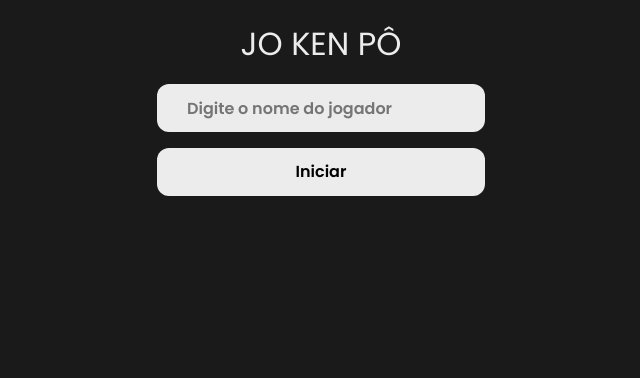
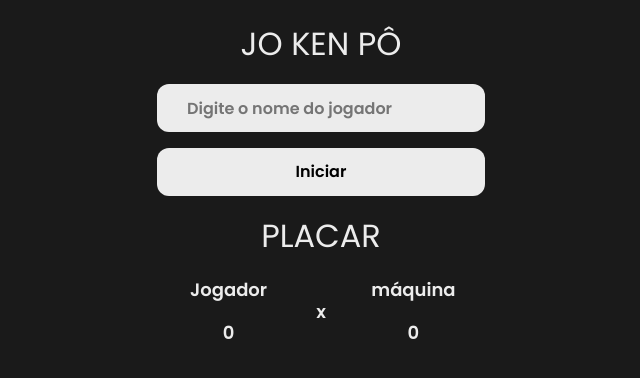
Before and after one commit to mickalala/Jo-ken-po, a React (Vite) app: page / in a window 1280 px wide. Shown: the top 378 px of the page, without its empty margins (319-959 px from the left). Built offline with nearby package versions, Linux system fonts and the light colour scheme.

Commit message:
feat(ui): create Score component with basic styling

```diff
--- a/src/App.jsx
+++ b/src/App.jsx
@@ -1,5 +1,6 @@
 import { Button } from "./components/button";
 import { Input } from "./components/input";
+import { Score } from "./components/score";
 import * as C from "./styles";
 
 function App() {
@@ -14,6 +15,7 @@ function App() {
           onChange={(value) => console.log(value)}
         />
         <Button>Iniciar</Button>
+        <Score userName="Jogador" scorePlayer="0" scoreComputer="0"></Score>
       </C.Flex>
     </C.Container>
   );
--- /dev/null
+++ b/src/components/score/index.jsx
@@ -0,0 +1,24 @@
+import { Typography, Flex } from "../../styles";
+
+export const Score = ({ userName, scorePlayer, scoreComputer }) => {
+  userName = userName.length > 12 ? `${userName.slice(0, 8)}...` : userName;
+  return (
+    <Flex direction="column">
+      <Typography weight="400" size="32px" lineHeight="48px">
+        PLACAR
+      </Typography>
+      <Flex justify="space-between">
+        <Flex direction="column" gap="2px">
+          <Typography>{userName}</Typography>
+          <Typography>{scorePlayer}</Typography>
+        </Flex>
+        <Typography>x</Typography>
+
+        <Flex direction="column" gap="2px">
+          <Typography>máquina</Typography>
+          <Typography>{scoreComputer}</Typography>
+        </Flex>
+      </Flex>
+    </Flex>
+  );
+};
```
